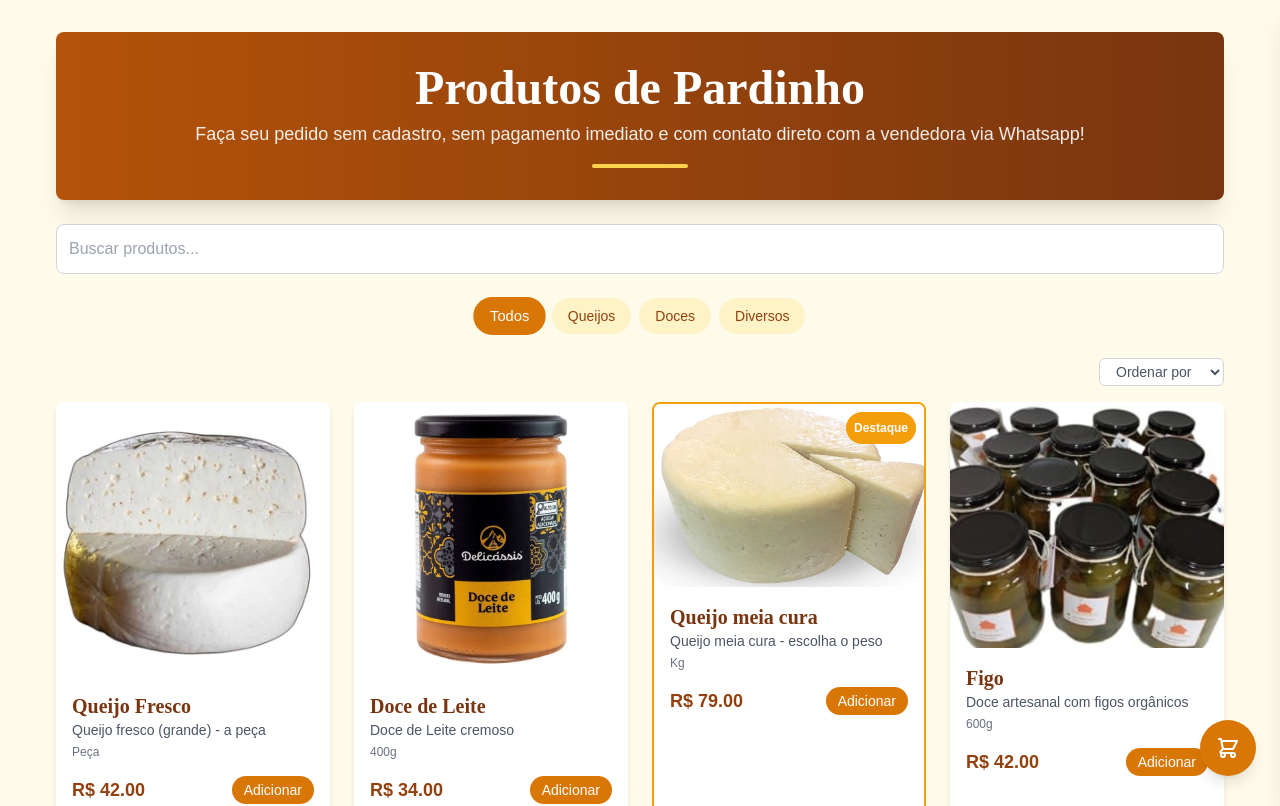
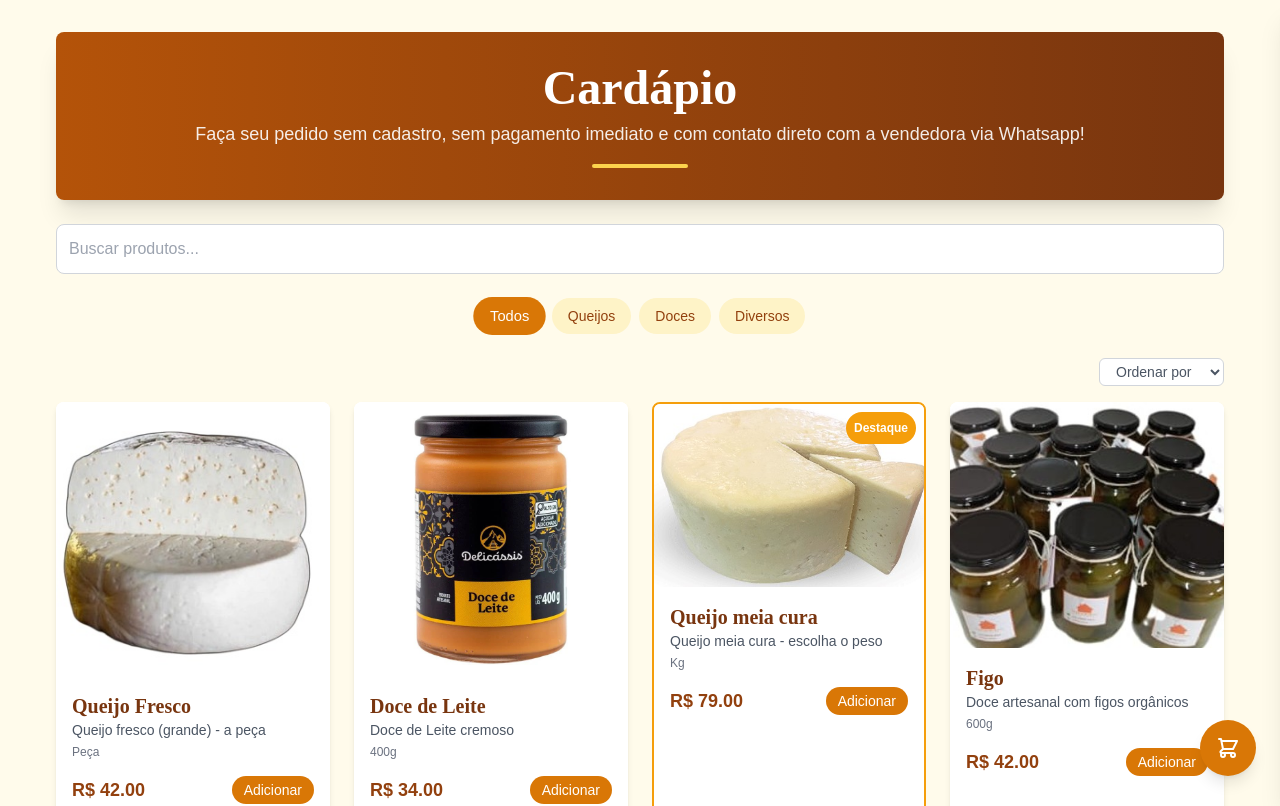
Before and after one commit to vumex/cardapiomonara, a React app: page / in a window 1280 px wide. Shown: the top 806 px of the page. Built offline with nearby package versions, Linux system fonts and the light colour scheme; the HTML template or start-up script is replaced by a standard one.

Commit message:
Update App.tsx

```diff
--- a/src/App.tsx
+++ b/src/App.tsx
@@ -106,7 +106,7 @@ function App() {
     <div className={`min-h-screen bg-amber-50 ${temaMobile ? 'tema-mobile' : 'tema-desktop'}`}>
       <div className="container mx-auto px-4 py-8">
         <CardapioCabecalho
-          titulo="Produtos de Pardinho"
+          titulo="Cardápio"
           subtitulo="Faça seu pedido sem cadastro, sem pagamento imediato e com contato direto com a vendedora via Whatsapp!"
         />
 
```
